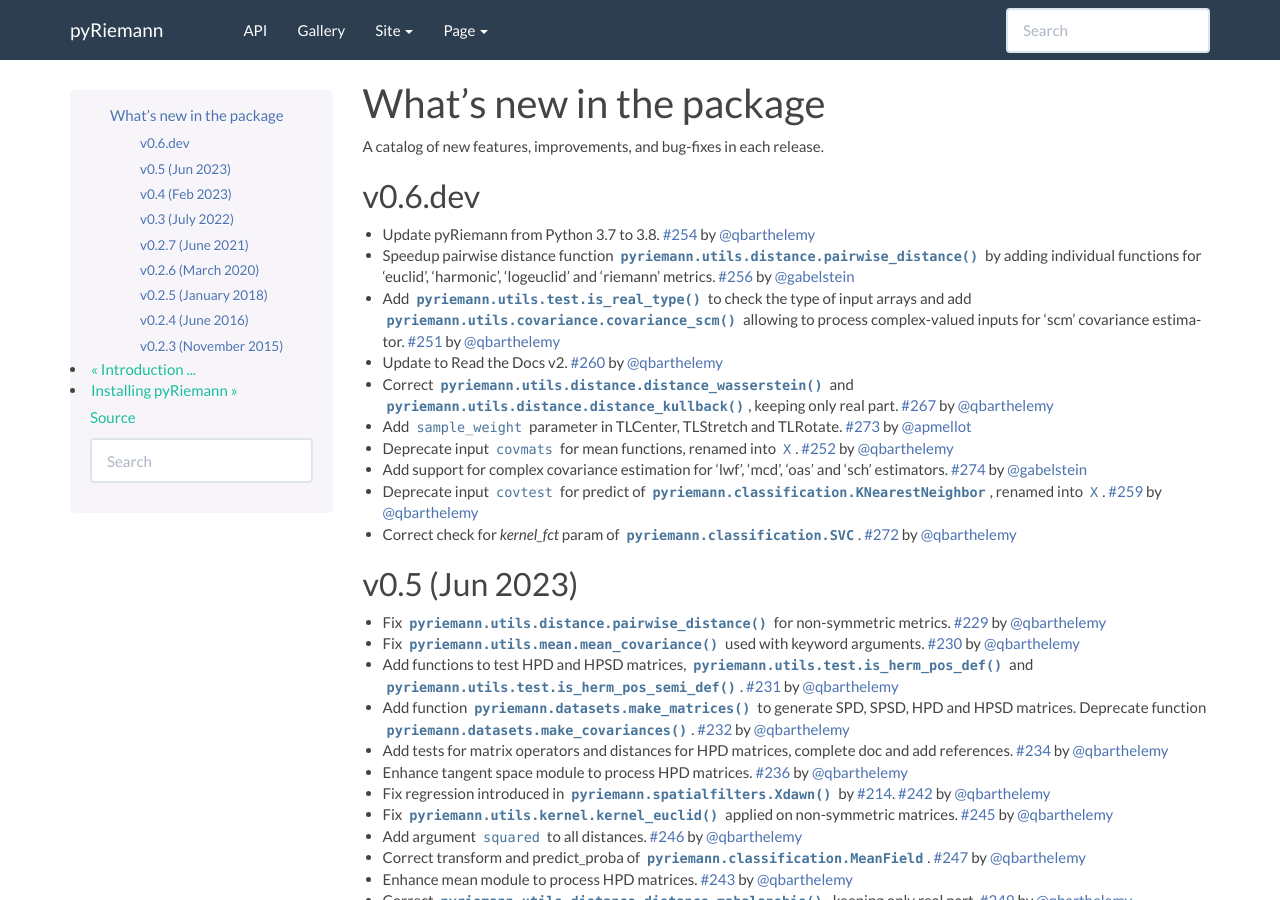
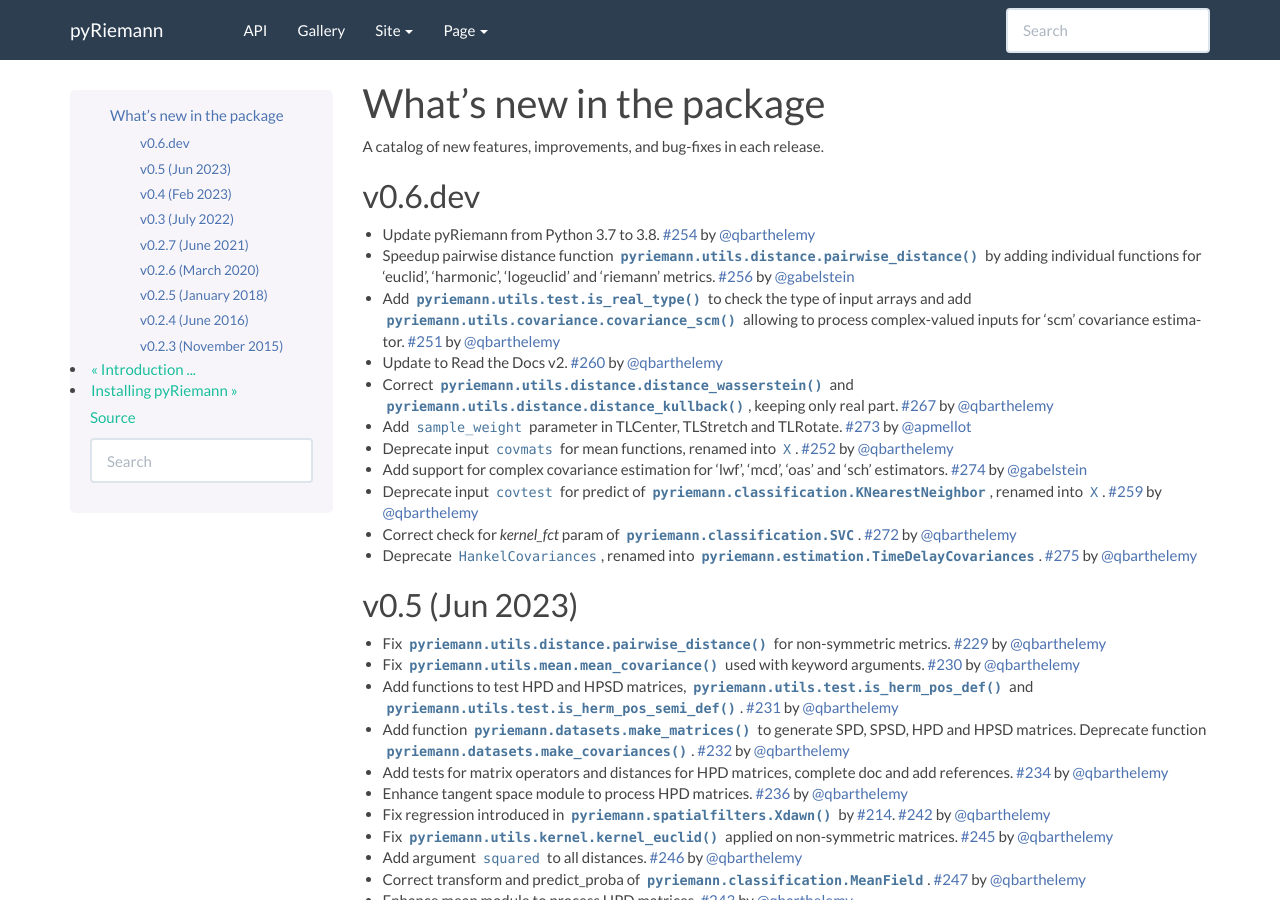
Before and after one commit to pyRiemann/pyRiemann, a Sphinx documentation site: the page built from doc/whatsnew.rst, in a window 1280 px wide and 900 px high. Built offline with Sphinx 7.4.7, drawn with Linux system fonts in a browser that asks for light colours; pages that are not in the unit, such as notebooks, are missing from menus; the version number could not be read and is left out.

Commit message:
complete whatsnew

```diff
--- a/doc/whatsnew.rst
+++ b/doc/whatsnew.rst
@@ -31,6 +31,8 @@
 - Deprecate input ``covtest`` for predict of :class:`pyriemann.classification.KNearestNeighbor`, renamed into ``X``. :pr:`259` by :user:`qbarthelemy`
 
 - Correct check for `kernel_fct` param of :class:`pyriemann.classification.SVC`. :pr:`272` by :user:`qbarthelemy`
+
+- Deprecate ``HankelCovariances``, renamed into :class:`pyriemann.estimation.TimeDelayCovariances`. :pr:`275` by :user:`qbarthelemy`
 
 v0.5 (Jun 2023)
 ---------------
```
